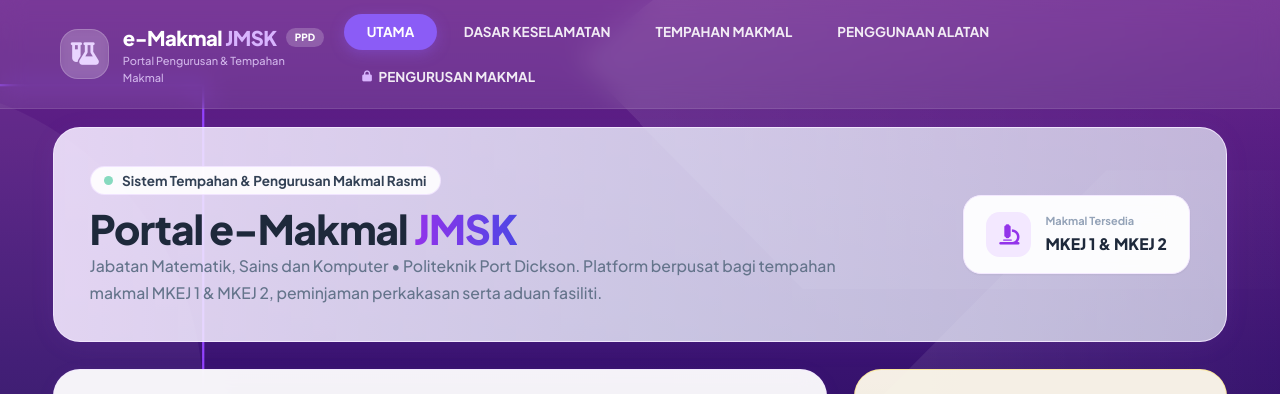
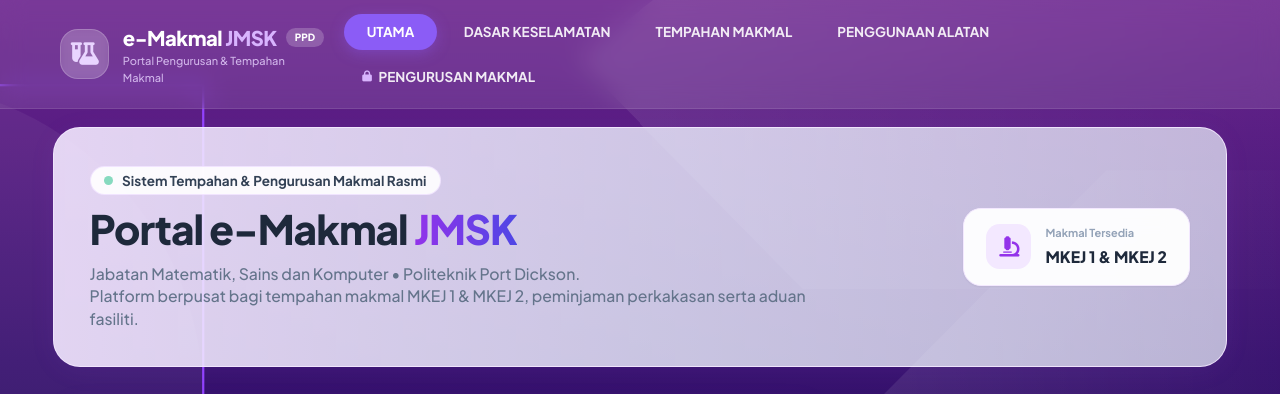
Before and after one commit to msproject-my/e-makmal_JMSK, a plain HTML site: page index.html in a window 1280 px wide. Shown: the top 394 px of the page. Drawn offline with nearby package versions, Linux system fonts and the light colour scheme.

Commit message:
Update index.html

```diff
--- a/index.html
+++ b/index.html
@@ -181,12 +181,10 @@
                         <h1 class="text-2xl sm:text-3xl lg:text-4xl font-black text-slate-800 tracking-tight leading-tight">
                             Portal e-Makmal <span class="bg-gradient-to-r from-purple-600 to-indigo-600 bg-clip-text text-transparent">JMSK</span>
                         </h1>
-                        <p1 class="text-xs sm:text-sm text-slate-500 leading-relaxed font-medium">
+                        <p class="text-xs sm:text-sm text-slate-500 leading-relaxed font-medium">
                             Jabatan Matematik, Sains dan Komputer • Politeknik Port Dickson.
-                        </p1>
-                        <p2 class="text-xs sm:text-sm text-slate-500 leading-relaxed font-medium">
-                            Platform berpusat bagi tempahan makmal MKEJ 1 & MKEJ 2, peminjaman perkakasan serta aduan fasiliti.
-                        </p2>
+                        <br>Platform berpusat bagi tempahan makmal MKEJ 1 & MKEJ 2, peminjaman perkakasan serta aduan fasiliti.
+                        </p>
                     </div>
 
                     <!-- Lencana Makmal Sedia Ada -->
```
